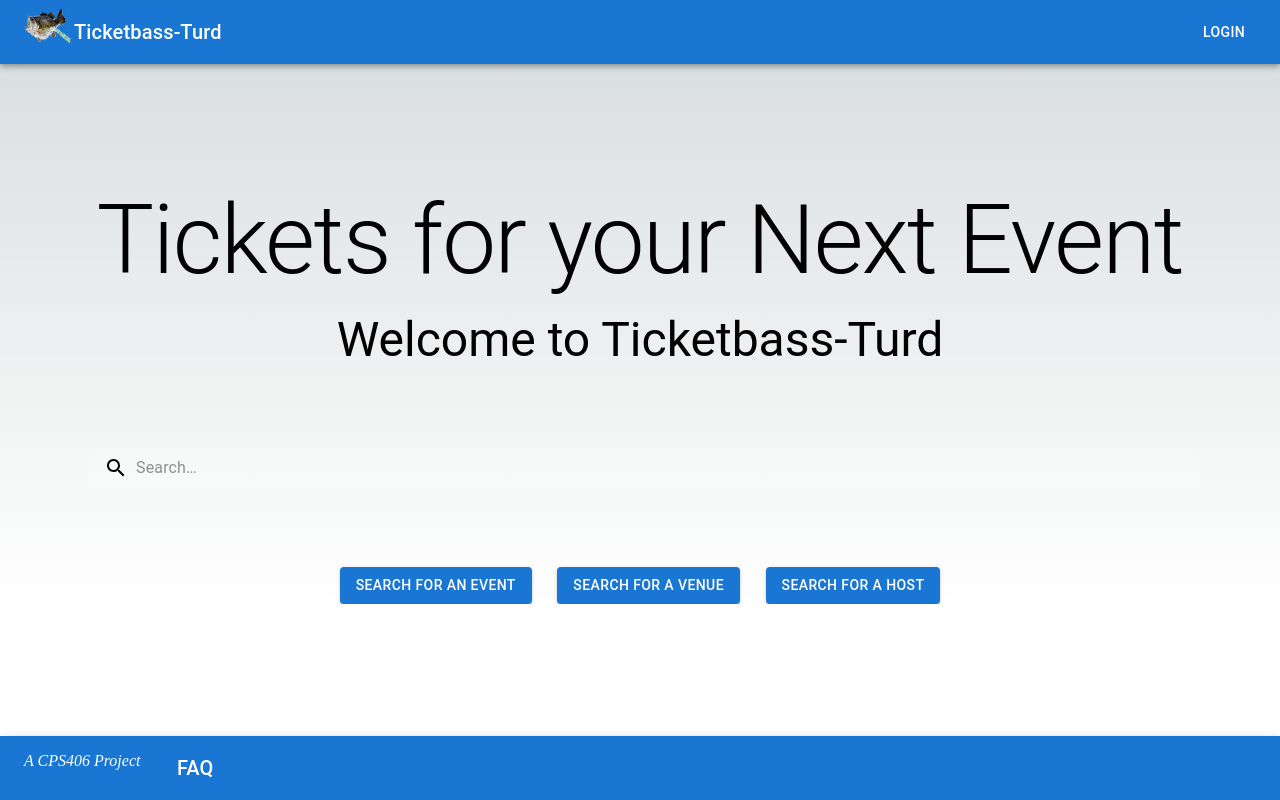
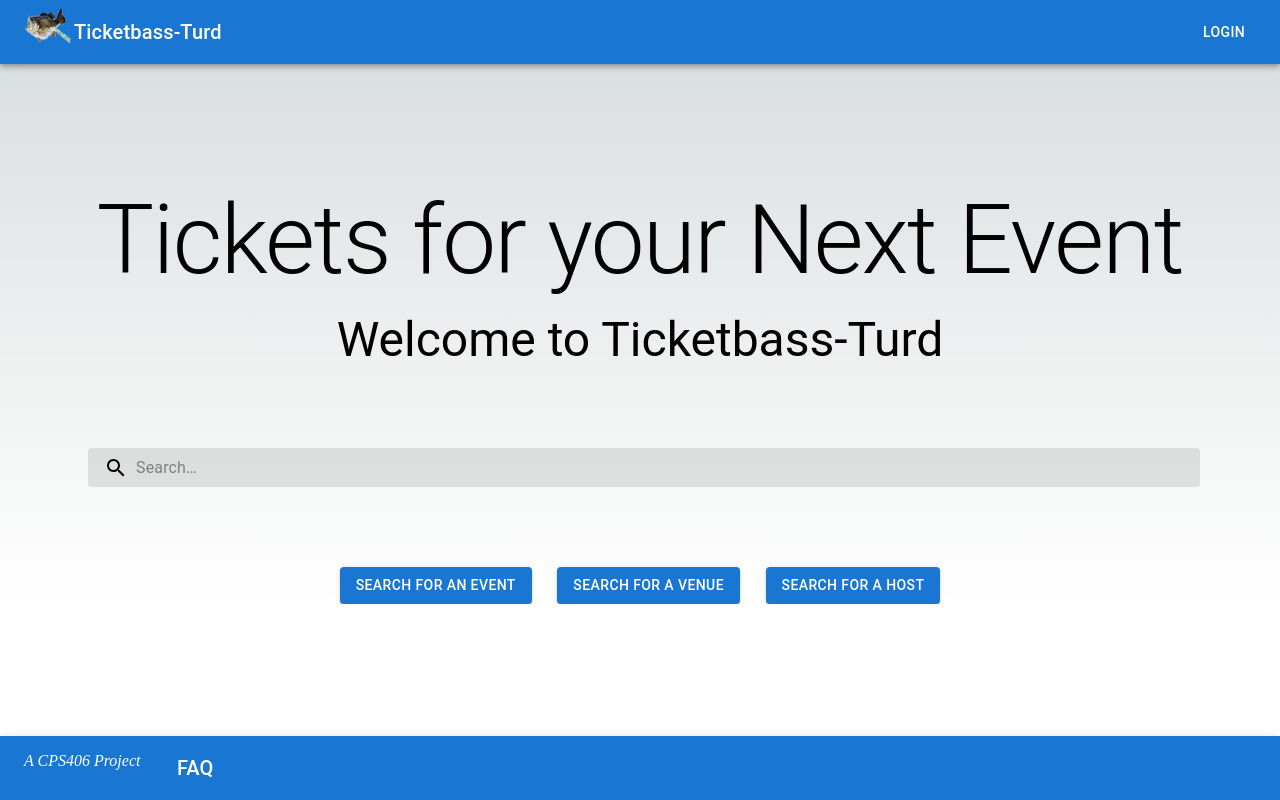
Before and after one commit to CPS406W23-ticketbassturd/frontend, a Next.js app: page / in a window 1280 px wide. Built offline with nearby package versions, Linux system fonts and the light colour scheme.

Commit message:
fix: colouring on search bar

```diff
--- a/pages/index.jsx
+++ b/pages/index.jsx
@@ -13,9 +13,9 @@ import * as React from "react";
 const Search = styled('div')(({ theme }) => ({
     position: 'relative',
     borderRadius: theme.shape.borderRadius,
-    backgroundColor: alpha(theme.palette.common.white, 0.2),
+    backgroundColor: alpha(theme.palette.common.black, 0.1),
     '&:hover': {
-        backgroundColor: alpha(theme.palette.common.white, 0.25),
+        backgroundColor: alpha(theme.palette.common.black, 0.25),
     },
     marginLeft: 0,
     width: '100%',
```
